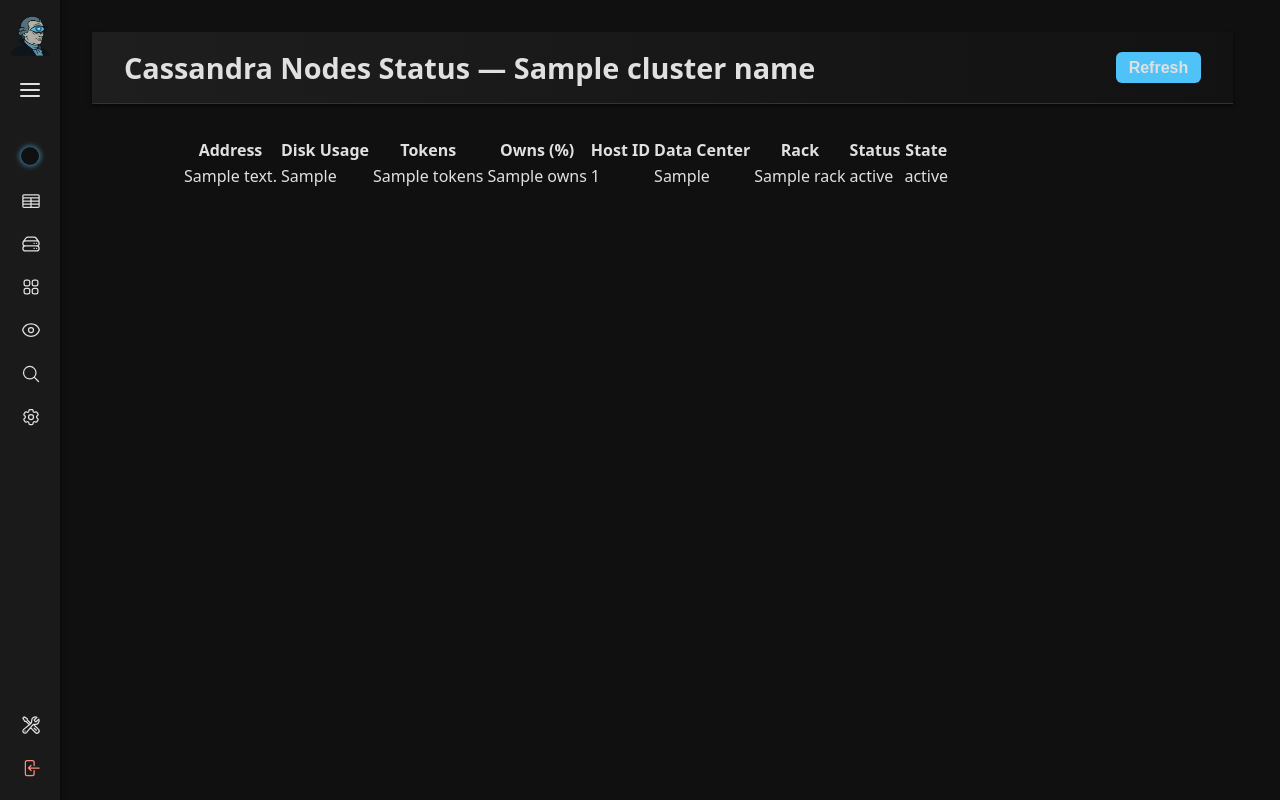
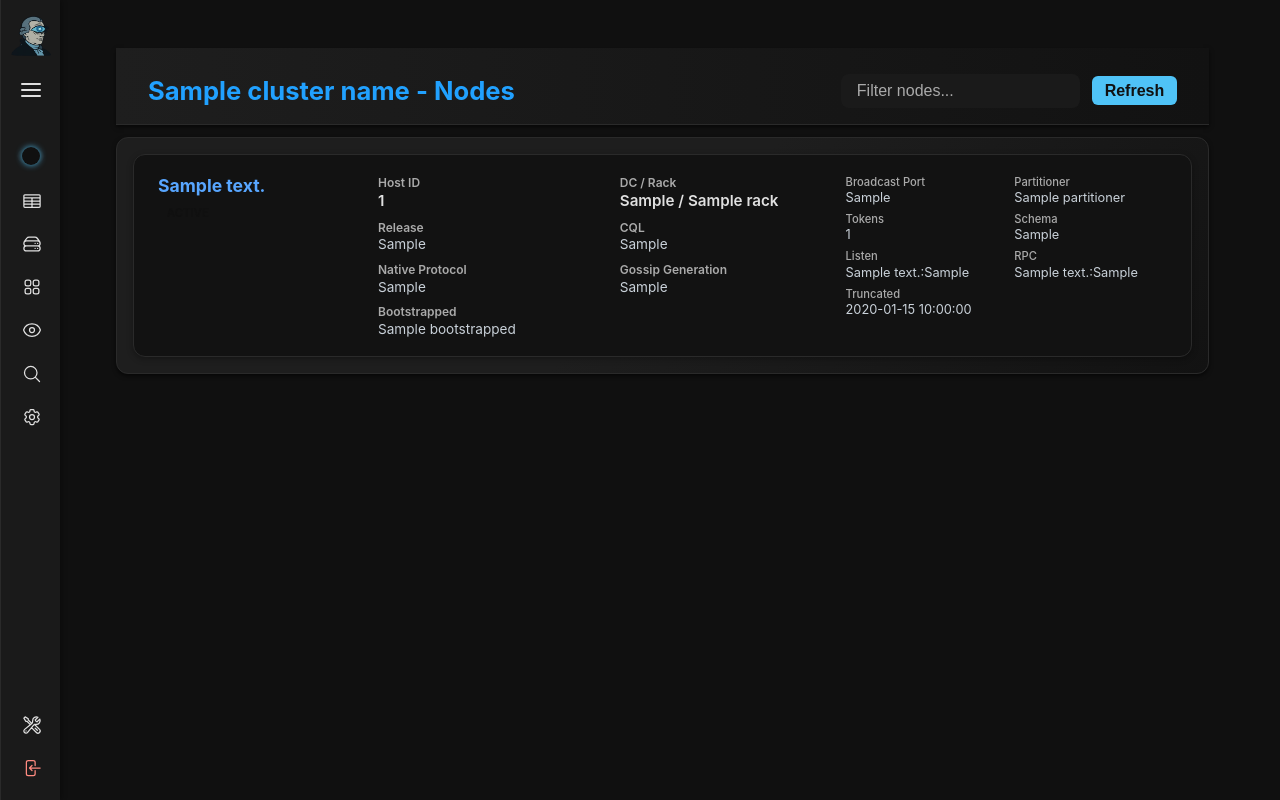
Before and after one commit to PoorTuna/Cassanova, a Python web app: template cassanova/web/templates/nodes.html in a window 1280 px wide. Run offline with Jinja, Linux system fonts and the light colour scheme; the template is opened without the code that fills it: most values are stand-ins (such as "Sample title", 1, 10 or a date in 2020).

Commit message:
Nodes Page Overhaul
Removed the clanky nodetool usage from the nodes page.
Remodeled nodeinfo after the system tables instead of the nodetool status output.
Replaced the nodeinfo placeholders with actual data generation.
Removed redundant nodetool functions & models.
Overhauled the nodes page.

```diff
--- a/cassanova/api/routes/ui/dashboard_routes.py
+++ b/cassanova/api/routes/ui/dashboard_routes.py
@@ -5,7 +5,7 @@ from fastapi import HTTPException, APIRouter
 from fastapi.requests import Request
 from fastapi.templating import Jinja2Templates
 
-from cassanova.api.routes.api.get_api_routes import get_node_status, get_cluster_settings, get_cluster_vnodes
+from cassanova.api.routes.api.get_api_routes import get_nodes, get_cluster_settings, get_cluster_vnodes
 from cassanova.config.cassanova_config import get_clusters_config
 from cassanova.config.cluster_config import ClusterConnectionConfig, generate_cluster_connection
 from cassanova.core.constructors.cluster_info import generate_cluster_info
@@ -68,13 +68,13 @@ async def nodes_dashboard(request: Request, cluster_name: str):
 
     cluster = generate_cluster_connection(cluster_config)
     cluster.connect()
-    nodetool_status_info = await get_node_status(cluster_name)
+    nodes_info = get_nodes(cluster_name)
 
     current_year = datetime.now().year
     return templates.TemplateResponse("nodes.html", {
         "request": request,
         "monitoring_url": clusters_config.monitoring_url,
-        "nodetool_status": nodetool_status_info,
+        "nodes": nodes_info,
         "cluster_name": cluster.metadata.cluster_name,
         "cluster_config_entry": cluster_name,
         "current_year": current_year
--- a/cassanova/core/constructors/cluster_info.py
+++ b/cassanova/core/constructors/cluster_info.py
@@ -14,7 +14,7 @@ from cassanova.models.cluster_metrics import ClusterMetrics
 def generate_cluster_info(cluster: Cluster, session: Session) -> ClusterInfo:
     return ClusterInfo(
         metrics=generate_cluster_metrics(cluster, session),
-        nodes=generate_nodes_info(),
+        nodes=generate_nodes_info(session),
         keyspaces=generate_keyspaces_info(list(cluster.metadata.keyspaces.items()))
     )
 
--- a/cassanova/models/cluster_info/cluster.py
+++ b/cassanova/models/cluster_info/cluster.py
@@ -8,6 +8,6 @@ from cassanova.models.cluster_metrics import ClusterMetrics
 
 
 class ClusterInfo(BaseModel):
-    nodes: Optional[List[NodeInfo]] = Field(default_factory=list)
+    nodes: Optional[List[NodeInfo]] = Field(default_factory=NodeInfo)
     keyspaces: Optional[List[KeyspaceInfo]] = Field(default_factory=list)
     metrics: ClusterMetrics
--- /dev/null
+++ b/cassanova/web/static/scripts/app/nodes.js
@@ -0,0 +1,12 @@
+document.addEventListener("DOMContentLoaded", () => {
+    const filterInput = document.getElementById("node-filter");
+    const nodeCards = document.querySelectorAll(".node-card");
+
+    filterInput.addEventListener("input", () => {
+        const query = filterInput.value.toLowerCase();
+        nodeCards.forEach(card => {
+            const text = card.innerText.toLowerCase();
+            card.style.display = text.includes(query) ? "" : "none";
+        });
+    });
+});
--- a/cassanova/web/static/styles/app/main.css
+++ b/cassanova/web/static/styles/app/main.css
@@ -11,4 +11,6 @@
 @import url('cluster-status.css');
 @import url('tools.css');
 @import url('cqlsh.css');
+@import url('nodes.css');
+@import url('vnodes.css');
 @import url('cluster-settings.css');
--- /dev/null
+++ b/cassanova/web/static/styles/app/nodes.css
@@ -0,0 +1,179 @@
+/* === Dashboard === */
+.nodes-dashboard {
+    font-family: "Inter", sans-serif;
+    padding: 1rem 1.5rem;
+    background: var(--bg-main);
+    color: var(--text-primary);
+}
+
+/* === Header === */
+.dashboard-header {
+    display: flex;
+    justify-content: space-between;
+    align-items: center;
+    margin-bottom: 0.8rem; /* tightened spacing */
+    padding-bottom: 0.4rem;
+    border-bottom: 1px solid var(--bg-hover);
+}
+.dashboard-title {
+    font-size: 1.6rem;
+    font-weight: 700;
+    color: var(--color-primary-active);
+    margin: 0;
+}
+
+/* Header actions (filter + refresh) */
+.header-actions {
+    display: flex;
+    align-items: center;
+    gap: 0.75rem;
+}
+
+/* Filter input */
+#node-filter {
+    padding: 0.4rem 0.6rem;
+    border: 1px solid var(--bg-hover);
+    border-radius: 6px;
+    background: var(--bg-panel);
+    color: var(--text-primary);
+    font-size: 0.9rem;
+    min-width: 220px;
+}
+#node-filter::placeholder {
+    color: var(--text-meta);
+}
+#node-filter:focus {
+    outline: none;
+    border-color: var(--color-primary);
+    box-shadow: 0 0 0 2px var(--color-primary-hover);
+}
+
+/* Refresh button */
+.refresh-btn {
+    padding: 0.35rem 0.8rem;
+    border: none;
+    border-radius: 6px;
+    background-color: var(--color-primary);
+    color: #101010;
+    font-weight: 600;
+    cursor: pointer;
+}
+.refresh-btn:hover {
+    background-color: var(--color-primary-hover);
+}
+
+/* === Node List === */
+.nodes-list {
+    display: flex;
+    flex-direction: column;
+    gap: 1rem;
+}
+
+/* === Node Card === */
+.node-card {
+    display: grid;
+    grid-template-columns: 220px 1.6fr 1.1fr;
+    align-items: start;
+    padding: 1.2rem 1.5rem;
+    min-height: 120px;
+    background: var(--bg-panel);
+    border-radius: 12px;
+    box-shadow: 0 2px 6px var(--shadow-light);
+    border: 1px solid var(--bg-hover); /* NEW subtle border */
+    transition: background-color 0.2s ease, border-color 0.2s ease;
+}
+.node-card:hover {
+    background-color: var(--bg-hover);
+    border-color: var(--color-primary); /* highlight on hover */
+}
+
+/* === Left: Identity === */
+.node-identity {
+    display: flex;
+    flex-direction: column;
+    gap: 0.4rem;
+}
+.node-address {
+    font-size: 1.1rem;          /* compact */
+    font-weight: 700;
+    color: var(--color-primary-strong);
+    word-break: break-word;
+}
+.status-badge {
+    align-self: flex-start;
+    padding: 0.25rem 0.55rem;
+    border-radius: 4px;
+    font-size: 0.7rem;
+    font-weight: bold;
+    text-transform: uppercase;
+    color: #101010;
+}
+.node-card.status-up .status-badge { background: #28a745; }
+.node-card.status-down .status-badge { background: var(--color-error); }
+.node-card.status-joining .status-badge { background: var(--color-primary); }
+.node-card.status-leaving .status-badge { background: var(--color-primary-light); }
+
+/* === Middle: Key Metadata === */
+.node-main {
+    display: grid;
+    grid-template-columns: repeat(2, minmax(140px, 1fr));
+    gap: 0.6rem 1rem;           /* tighter spacing */
+}
+.node-field {
+    display: flex;
+    flex-direction: column;
+}
+.node-field label {
+    font-size: 0.75rem;
+    font-weight: 600;
+    color: var(--text-meta);
+    margin-bottom: 0.1rem;
+}
+.node-field span {
+    font-size: 0.85rem;
+    color: var(--text-secondary);
+}
+.node-field.important span {
+    font-size: 0.95rem;
+    font-weight: 600;
+    color: var(--text-primary);
+}
+
+/* === Right: Secondary Metadata (compact grid) === */
+.node-secondary {
+    display: grid;
+    grid-template-columns: repeat(2, minmax(120px, 1fr));
+    gap: 0.4rem 1rem;   /* tighter row/column gaps */
+    align-items: start;
+}
+.node-secondary .node-field {
+    min-width: 0; /* ensures truncate works inside grid */
+}
+.node-secondary .node-field label {
+    font-size: 0.7rem;
+    font-weight: 500;
+    color: var(--text-meta);
+    margin-bottom: 0.1rem;
+}
+.node-secondary .node-field span {
+    font-size: 0.8rem;
+    color: var(--text-secondary);
+    line-height: 1.2; /* reduce spacing between lines */
+}
+
+/* === Overflow handling === */
+.truncate {
+    max-width: 240px;
+    display: inline-block;
+    overflow: hidden;
+    text-overflow: ellipsis;
+    white-space: nowrap;
+}
+
+/* === No nodes === */
+.no-nodes {
+    text-align: center;
+    margin-top: 2rem;
+    color: var(--text-meta);
+    font-size: 1.1rem;
+}
--- a/cassanova/web/templates/nodes.html
+++ b/cassanova/web/templates/nodes.html
@@ -1,54 +1,111 @@
 {% extends "base.html" %}
 
-{% block title %}Nodes Status - {{ cluster_name }}{% endblock %}
+{% block title %}Nodes — {{ cluster_name }}{% endblock %}
+
+{% block head_extra %}
+<script type="module" src="/static/scripts/app/nodes.js" defer></script>
+
+{% endblock %}
 
 {% block content %}
+<main class="with-sidebar">
+    <div class="nodes-dashboard">
 
-<div class="with-sidebar">
-    <header class="header" role="banner">
-        <h1>Cassandra Nodes Status — {{ cluster_name }}</h1>
-        <div class="header-buttons">
-            <button class="nodes-btn" aria-label="Refresh Nodes" onclick="location.reload()">Refresh</button>
-        </div>
-    </header>
+        <header class="dashboard-header">
+            <h1 class="dashboard-title">{{ cluster_name }} - Nodes</h1>
+            <div class="header-actions">
+                <input type="search" id="node-filter" placeholder="Filter nodes..." autocomplete="off"/>
+                <button class="refresh-btn" onclick="location.reload()">Refresh</button>
+            </div>
+        </header>
 
-    <main class="fade-in" role="main" aria-label="Nodes status table">
-        <table>
-            <thead>
-            <tr>
-                <th scope="col">Address</th>
-                <th scope="col">Disk Usage</th>
-                <th scope="col">Tokens</th>
-                <th scope="col">Owns (%)</th>
-                <th scope="col">Host ID</th>
-                <th scope="col">Data Center</th>
-                <th scope="col">Rack</th>
-                <th scope="col">Status</th>
-                <th scope="col">State</th>
-            </tr>
-            </thead>
-            <tbody>
-            {% for node in nodetool_status %}
-            <tr class="status-{{ node.status }}">
-                <td>{{ node.address }}</td>
-                <td>{{ node.disk_usage }}</td>
-                <td>{{ node.tokens }}</td>
-                <td>{{ node.owns }}</td>
-                <td>{{ node.host_id }}</td>
-                <td>{{ node.dc }}</td>
-                <td>{{ node.rack }}</td>
-                <td><span class="status-badge">{{ node.status }}</span></td>
-                <td>{{ node.state }}</td>
-            </tr>
+        <section class="nodes-list" id="nodes-list">
+            {% if nodes %}
+            {% for node in nodes %}
+            <div class="node-card status-{{ node.status|lower }}">
+                <!-- Left: Node identity -->
+                <div class="node-identity">
+                    <div class="node-address">
+                        {{ node.broadcast_address }}
+                    </div>
+                    <span class="status-badge">{{ node.status|upper }}</span>
+                </div>
+
+                <!-- Middle: System & Schema -->
+                <div class="node-main">
+                    <div class="node-field important">
+                        <label>Host ID</label>
+                        <span class="truncate" title="{{ node.host_id }}">{{ node.host_id }}</span>
+                    </div>
+                    <div class="node-field important">
+                        <label>DC / Rack</label>
+                        <span>{{ node.data_center }} / {{ node.rack }}</span>
+                    </div>
+                    <div class="node-field">
+                        <label>Release</label>
+                        <span>{{ node.release_version }}</span>
+                    </div>
+                    <div class="node-field">
+                        <label>CQL</label>
+                        <span>{{ node.cql_version }}</span>
+                    </div>
+                    <div class="node-field">
+                        <label>Native Protocol</label>
+                        <span>{{ node.native_protocol_version }}</span>
+                    </div>
+                    <div class="node-field">
+                        <label>Gossip Generation</label>
+                        <span>{{ node.gossip_generation }}</span>
+                    </div>
+                    <div class="node-field">
+                        <label>Bootstrapped</label>
+                        <span>{{ node.bootstrapped }}</span>
+                    </div>
+                </div>
+
+                <!-- Right: Networking & Storage -->
+                <div class="node-secondary">
+                    <div class="node-field small">
+                        <label>Broadcast Port</label>
+                        <span>{{ node.broadcast_port }}</span>
+                    </div>
+                    <div class="node-field small">
+                        <label>Partitioner</label>
+                        <span>{{ node.partitioner.split('.')[-1] if node.partitioner else '' }}</span>
+                    </div>
+                    <div class="node-field small">
+                        <label>Tokens</label>
+                        <span>{{ node.tokens|length }}</span>
+                    </div>
+                    <div class="node-field small">
+                        <label>Schema</label>
+                        <span class="truncate" title="{{ node.schema_version }}">{{ node.schema_version }}</span>
+                    </div>
+                    {% if node.listen_address %}
+                    <div class="node-field small">
+                        <label>Listen</label>
+                        <span>{{ node.listen_address }}{% if node.listen_port %}:{{ node.listen_port }}{% endif %}</span>
+                    </div>
+                    {% endif %}
+                    {% if node.rpc_address %}
+                    <div class="node-field small">
+                        <label>RPC</label>
+                        <span>{{ node.rpc_address }}{% if node.rpc_port %}:{{ node.rpc_port }}{% endif %}</span>
+                    </div>
+                    {% endif %}
+                    {% if node.truncated_at %}
+                    <div class="node-field small">
+                        <label>Truncated</label>
+                        <span>{{ node.truncated_at }}</span>
+                    </div>
+                    {% endif %}
+                </div>
+            </div>
+            {% endfor %}
             {% else %}
-            <tr>
-                <td colspan="9" style="text-align:center; padding: 2rem 0; color: #666;">No nodes found.</td>
-            </tr>
-            {% endfor %}
-            </tbody>
-        </table>
-    </main>
-
-</div>
-
+            <p class="no-nodes">No nodes found.</p>
+            {% endif %}
+        </section>
+    </div>
+</main>
 {% endblock %}
--- a/cassanova/web/templates/vnodes.html
+++ b/cassanova/web/templates/vnodes.html
@@ -3,7 +3,6 @@
 {% block title %}Cluster: {{ cluster_name }} - VNode Distribution{% endblock %}
 
 {% block head_extra %}
-<link rel="stylesheet" href="/static/styles/app/vnodes.css"/>
 <script src="/static/scripts/vendor/d3/d3.v7.min.js" defer></script>
 <script type="module" src="/static/scripts/app/vnodes.js" defer></script>
 <script>const clusterData = JSON.parse('{{ vnodes | tojson | safe }}');</script>
```
Also changed, not shown: cassanova/api/routes/api/get_api_routes.py (+9 -6 lines), cassanova/core/constructors/nodes.py (+9 -4 lines), cassanova/core/tools/nodetool/get_status.py (deleted, +0 -34 lines), cassanova/core/tools/nodetool/parse_status.py (deleted, +0 -60 lines), cassanova/models/cluster_info/node.py (+27 -8 lines), cassanova/models/nodetool/status.py (deleted, +0 -15 lines), cassanova/core/tools/nodetool/__init__.py (deleted), cassanova/models/nodetool/__init__.py (deleted).
